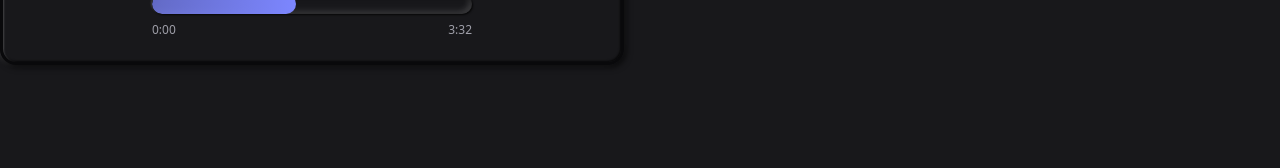
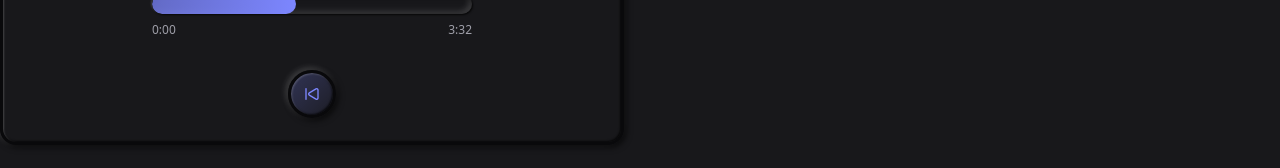
Before and after one commit to Annie-Huang/baseui-neomorphism2.0-component-library, a React (Vite) app: page / in a window 1280 px wide. Shown: the part 783-951 px from the top of the page. Before the commit the page ends 896 px from the top, so only its background shows below. Built offline with nearby package versions, Linux system fonts and the light colour scheme.

Commit message:
Create a previous sound track button (SkipBack icon)

```diff
--- a/src/App.tsx
+++ b/src/App.tsx
@@ -14,6 +14,7 @@ import NeuSlider from './components/Slider.tsx';
 import NeuProgress from './components/Progress.tsx';
 import Input from './components/Input.tsx';
 import { TabsList, TabsPanel, TabsRoot, TabsTab } from './components/Tabs.tsx';
+import { SkipBack } from 'lucide-react';
 
 function App1() {
   return (
@@ -145,6 +146,11 @@ function App() {
                     <span>3:32</span>
                   </div>
                 </div>
+                <div className='flex items-center justify-center gap-6'>
+                  <Button size='icon' shape='circle' variant='primary'>
+                    <SkipBack className='w-4 h-4' />
+                  </Button>
+                </div>
               </div>
             </CardContent>
           </Card>
```
